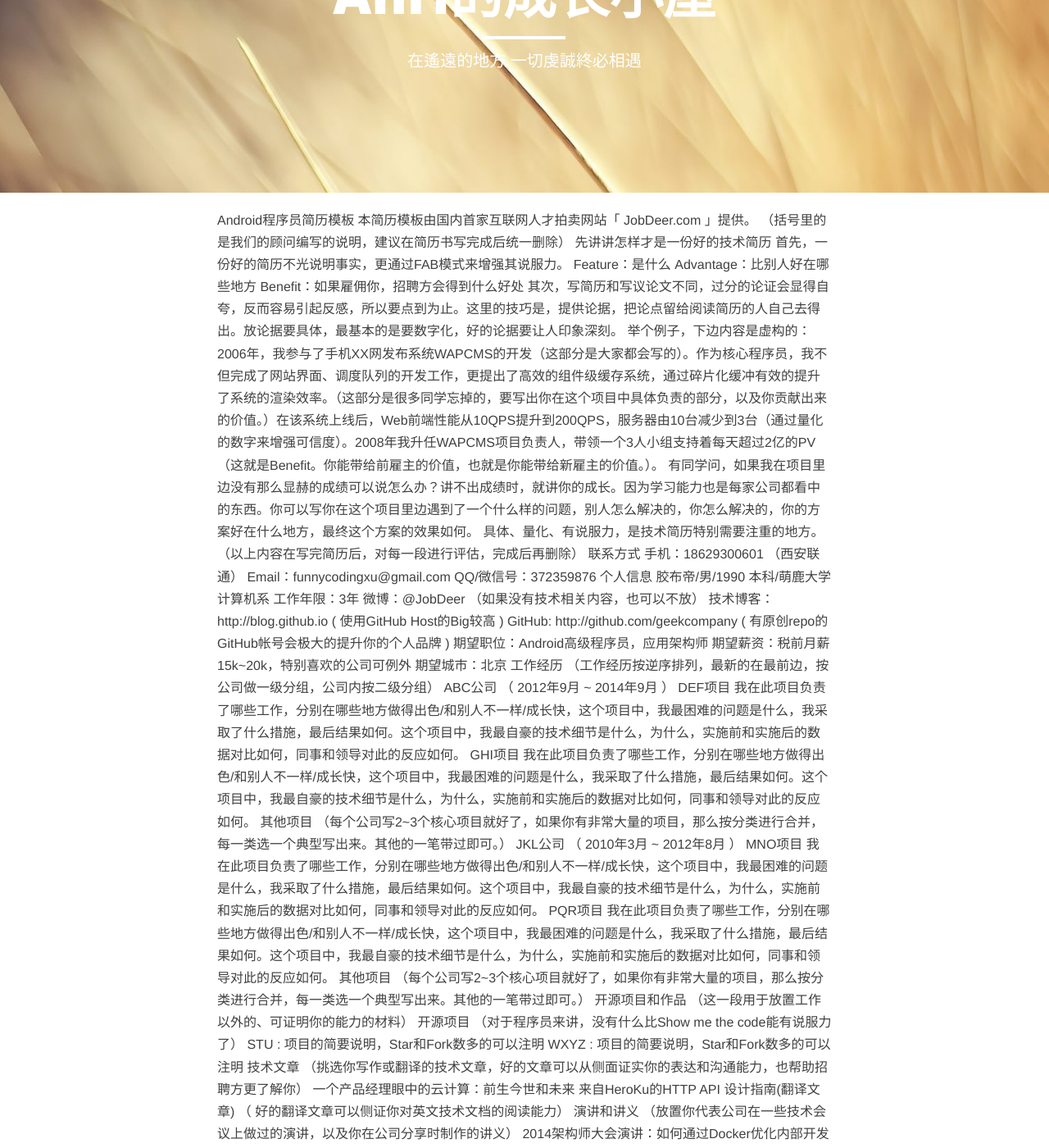
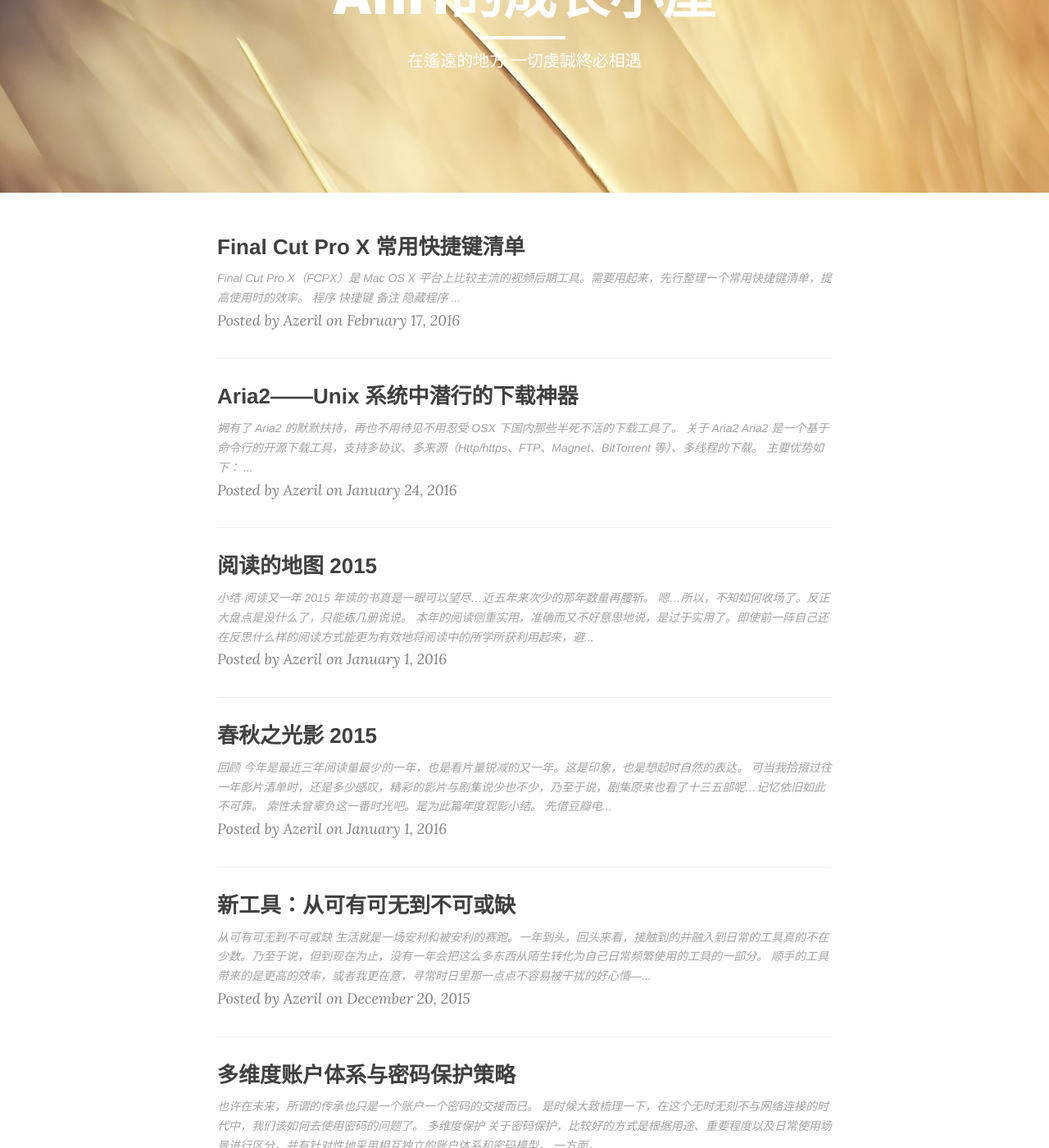
Before and after one commit to Azeril/Microdust, a Jekyll site: the page built from index.html, in a window 1280 px wide and 1400 px high, scrolled down 193 px. Shown: the whole window at 82% size. Built offline with Jekyll 4.4.1, drawn with Linux system fonts in a browser that asks for light colours; nearby versions of some CDN libraries; the list of posts is cut into pages by our own code; some of the changed text lies outside the part shown.

Commit message:
Update index.html

```diff
--- a/index.html
+++ b/index.html
@@ -3,97 +3,53 @@
 description: "在遙遠的地方 一切虔誠終必相遇"
 ---
 
-Android程序员简历模板
-本简历模板由国内首家互联网人才拍卖网站「 JobDeer.com 」提供。
+{% for post in paginator.posts %}
+<div class="post-preview">
+    <a href="{{ post.url | prepend: site.baseurl }}">
+        <h2 class="post-title">
+            {{ post.title }}
+        </h2>
+        {% if post.subtitle %}
+        <h3 class="post-subtitle">
+            {{ post.subtitle }}
+        </h3>
+        {% endif %}
+        <div class="post-content-preview">
+            {{ post.content | strip_html | truncate:150 }}
+        </div>
+    </a>
+    <p class="post-meta">Posted by {% if post.author %}{{ post.author }}{% else %}{{ site.title }}{% endif %} on {{ post.date | date: "%B %-d, %Y" }}</p>
+</div>
 
-（括号里的是我们的顾问编写的说明，建议在简历书写完成后统一删除）
+<hr>
+{% endfor %}
 
-先讲讲怎样才是一份好的技术简历
-首先，一份好的简历不光说明事实，更通过FAB模式来增强其说服力。
+<!-- Pager -->
+{% if paginator.total_pages > 1 %}
+<ul class="pager">
+    {% if paginator.previous_page %}
+    <li class="previous">
+        <a href="{{ paginator.previous_page_path | prepend: site.baseurl | replace: '//', '/' }}">&larr; Newer Posts</a>
+    </li>
+    {% endif %}
+    {% if paginator.next_page %}
+    <li class="next">
+        <a href="{{ paginator.next_page_path | prepend: site.baseurl | replace: '//', '/' }}">Older Posts &rarr;</a>
+    </li>
+    {% endif %}
+</ul>
 
-Feature：是什么
-Advantage：比别人好在哪些地方
-Benefit：如果雇佣你，招聘方会得到什么好处
-其次，写简历和写议论文不同，过分的论证会显得自夸，反而容易引起反感，所以要点到为止。这里的技巧是，提供论据，把论点留给阅读简历的人自己去得出。放论据要具体，最基本的是要数字化，好的论据要让人印象深刻。
 
-举个例子，下边内容是虚构的：
+<script>
+  (function(i,s,o,g,r,a,m){i['GoogleAnalyticsObject']=r;i[r]=i[r]||function(){
+  (i[r].q=i[r].q||[]).push(arguments)},i[r].l=1*new Date();a=s.createElement(o),
+  m=s.getElementsByTagName(o)[0];a.async=1;a.src=g;m.parentNode.insertBefore(a,m)
+  })(window,document,'script','//www.google-analytics.com/analytics.js','ga');
 
-2006年，我参与了手机XX网发布系统WAPCMS的开发（这部分是大家都会写的）。作为核心程序员，我不但完成了网站界面、调度队列的开发工作，更提出了高效的组件级缓存系统，通过碎片化缓冲有效的提升了系统的渲染效率。（这部分是很多同学忘掉的，要写出你在这个项目中具体负责的部分，以及你贡献出来的价值。）在该系统上线后，Web前端性能从10QPS提升到200QPS，服务器由10台减少到3台（通过量化的数字来增强可信度）。2008年我升任WAPCMS项目负责人，带领一个3人小组支持着每天超过2亿的PV（这就是Benefit。你能带给前雇主的价值，也就是你能带给新雇主的价值。）。
+  ga('create', 'UA-66863061-1', 'auto');
+  ga('send', 'pageview');
 
-有同学问，如果我在项目里边没有那么显赫的成绩可以说怎么办？讲不出成绩时，就讲你的成长。因为学习能力也是每家公司都看中的东西。你可以写你在这个项目里边遇到了一个什么样的问题，别人怎么解决的，你怎么解决的，你的方案好在什么地方，最终这个方案的效果如何。
+</script>
 
-具体、量化、有说服力，是技术简历特别需要注重的地方。
 
-（以上内容在写完简历后，对每一段进行评估，完成后再删除）
-
-联系方式
-手机：18629300601 （西安联通）
-Email：funnycodingxu@gmail.com
-QQ/微信号：372359876
-个人信息
-胶布帝/男/1990
-本科/萌鹿大学计算机系
-工作年限：3年
-微博：@JobDeer （如果没有技术相关内容，也可以不放）
-技术博客：http://blog.github.io ( 使用GitHub Host的Big较高 )
-GitHub: http://github.com/geekcompany ( 有原创repo的GitHub帐号会极大的提升你的个人品牌 )
-
-期望职位：Android高级程序员，应用架构师
-
-期望薪资：税前月薪15k~20k，特别喜欢的公司可例外
-期望城市：北京
-工作经历
-（工作经历按逆序排列，最新的在最前边，按公司做一级分组，公司内按二级分组）
-
-ABC公司 （ 2012年9月 ~ 2014年9月 ）
-DEF项目
-我在此项目负责了哪些工作，分别在哪些地方做得出色/和别人不一样/成长快，这个项目中，我最困难的问题是什么，我采取了什么措施，最后结果如何。这个项目中，我最自豪的技术细节是什么，为什么，实施前和实施后的数据对比如何，同事和领导对此的反应如何。
-
-GHI项目
-我在此项目负责了哪些工作，分别在哪些地方做得出色/和别人不一样/成长快，这个项目中，我最困难的问题是什么，我采取了什么措施，最后结果如何。这个项目中，我最自豪的技术细节是什么，为什么，实施前和实施后的数据对比如何，同事和领导对此的反应如何。
-
-其他项目
-（每个公司写2~3个核心项目就好了，如果你有非常大量的项目，那么按分类进行合并，每一类选一个典型写出来。其他的一笔带过即可。）
-
-JKL公司 （ 2010年3月 ~ 2012年8月 ）
-MNO项目
-我在此项目负责了哪些工作，分别在哪些地方做得出色/和别人不一样/成长快，这个项目中，我最困难的问题是什么，我采取了什么措施，最后结果如何。这个项目中，我最自豪的技术细节是什么，为什么，实施前和实施后的数据对比如何，同事和领导对此的反应如何。
-
-PQR项目
-我在此项目负责了哪些工作，分别在哪些地方做得出色/和别人不一样/成长快，这个项目中，我最困难的问题是什么，我采取了什么措施，最后结果如何。这个项目中，我最自豪的技术细节是什么，为什么，实施前和实施后的数据对比如何，同事和领导对此的反应如何。
-
-其他项目
-（每个公司写2~3个核心项目就好了，如果你有非常大量的项目，那么按分类进行合并，每一类选一个典型写出来。其他的一笔带过即可。）
-
-开源项目和作品
-（这一段用于放置工作以外的、可证明你的能力的材料）
-
-开源项目
-（对于程序员来讲，没有什么比Show me the code能有说服力了）
-
-STU : 项目的简要说明，Star和Fork数多的可以注明
-WXYZ : 项目的简要说明，Star和Fork数多的可以注明
-技术文章
-（挑选你写作或翻译的技术文章，好的文章可以从侧面证实你的表达和沟通能力，也帮助招聘方更了解你）
-
-一个产品经理眼中的云计算：前生今世和未来
-来自HeroKu的HTTP API 设计指南(翻译文章) （ 好的翻译文章可以侧证你对英文技术文档的阅读能力）
-演讲和讲义
-（放置你代表公司在一些技术会议上做过的演讲，以及你在公司分享时制作的讲义）
-
-2014架构师大会演讲：如何通过Docker优化内部开发
-9月公司内部分享：云计算的前生今世
-技能清单
-（我一般主张将技能清单写入到工作经历里边去。不过很难完整，所以有这么一段也不错）
-
-以下均为我熟练使用的技能
-
-Web开发：PHP/Hack/Node
-Web框架：ThinkPHP/Yaf/Yii/Lavaral/LazyPHP
-前端框架：Bootstrap/AngularJS/EmberJS/HTML5/Cocos2dJS/ionic
-前端工具：Bower/Gulp/SaSS/LeSS/PhoneGap
-数据库相关：MySQL/PgSQL/PDO/SQLite
-版本管理、文档和自动化部署工具：Svn/Git/PHPDoc/Phing/Composer
-单元测试：PHPUnit/SimpleTest/Qunit
-云和开放平台：SAE/BAE/AWS/微博开放平台/微信应用开发
-感谢您花时间阅读我的简历，期待能有机会和您共事。
+{% endif %}
```
